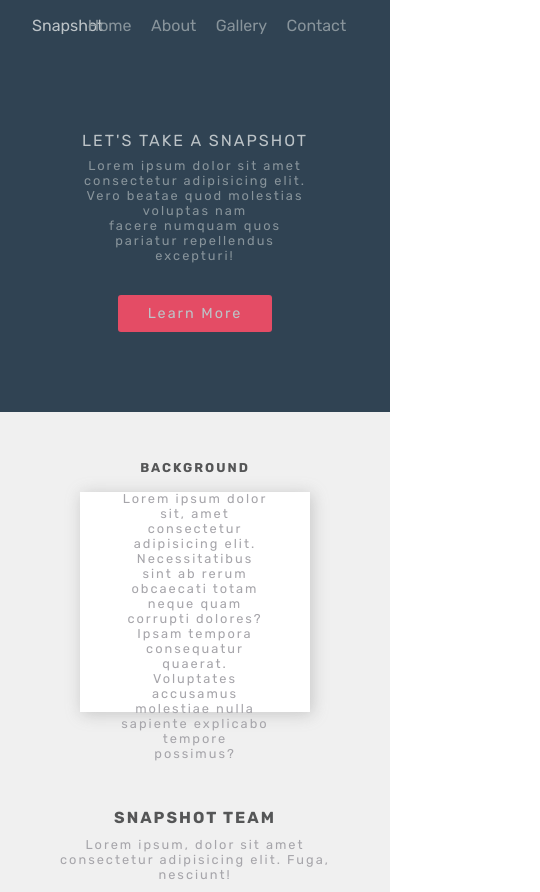
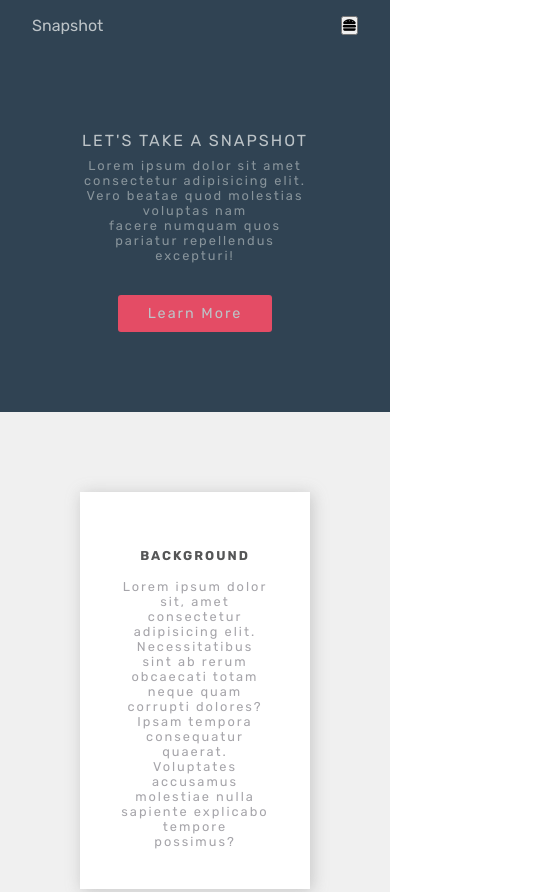
Before and after one commit to cgnnanna/zuri-responsive-design-starter, a plain HTML site: page index.html in a window 390 px wide. Shown: the top 892 px of the page, 540 px wide, since content can reach past the window. Drawn offline with Linux system fonts and the light colour scheme.

Commit message:
modified some codes

```diff
--- a/assets/css/media-query.css
+++ b/assets/css/media-query.css
@@ -338,7 +338,7 @@
     }
 }
 
-@media only screen and (max-width: 768px) {
+@media only screen and (min-width: 768px) {
     div.nav-bar {
         padding: 1rem 2rem;
         position: relative;
@@ -351,7 +351,7 @@
         display:flex;
         flex-direction: row;
         position: absolute;
-        left: 20%;
+        left: 50%;
 
     }
     ul.nav-links.show{
@@ -493,7 +493,7 @@
     }
 }
 
-/* @media only screen and (min-width: 992px){
+@media only screen and (min-width: 992px){
     div.nav-bar {
         padding: 1rem 6rem;
         position: relative;
@@ -507,7 +507,7 @@
         display: flex;
         flex-direction: row;
         position: absolute;
-        left: 20%;
+        left: 50%;
     }
     ul.nav-links.show{
         display: none;
@@ -639,4 +639,4 @@
         font-size: 1rem;
         padding-top: 6rem;
     }
-} */
+}
--- a/assets/css/styles.css
+++ b/assets/css/styles.css
@@ -42,6 +42,9 @@ ul li a:hover {
     color: #304353;
     background: #fff;
     padding: 0.5rem;
+}
+button.hamburger{
+    display: none;
 }
 
 div.hero-section {
```
